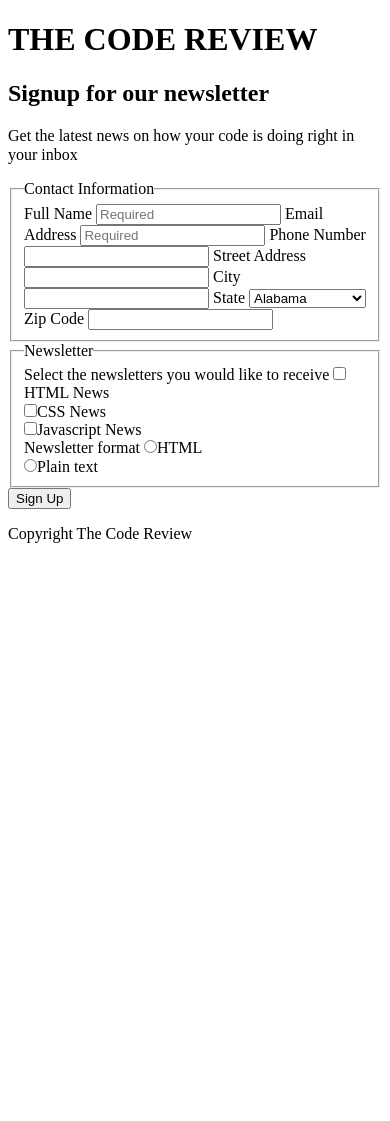
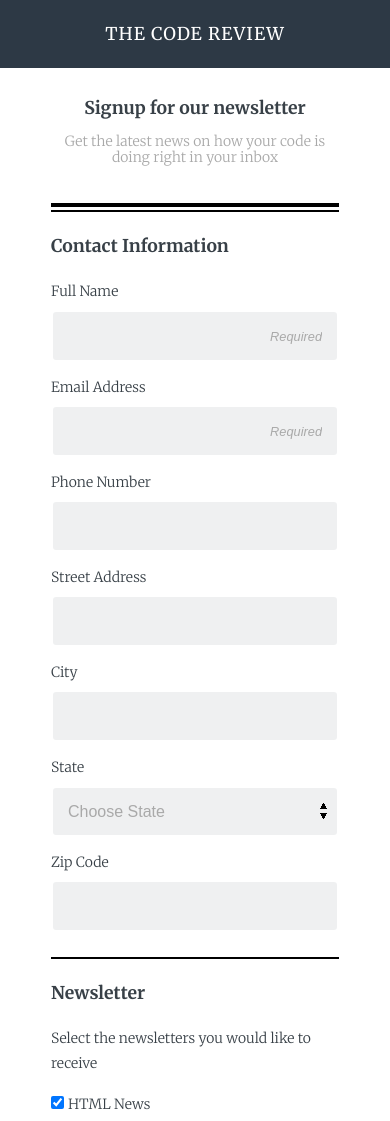
Before and after one commit to triplettae/online_registration_v4, a plain HTML site: page index.html in a window 390 px wide. Shown: the top 1121 px of the page. Before the commit the page ends 844 px from the top, so only its background shows below. Drawn offline with Linux system fonts and the light colour scheme.

Commit message:
Mobile Version Complete
This version matches the mockup for mobile fairly closely. I may come
back and make minor edits for “exceeds” grade.

```diff
--- a/css/styles.css
+++ b/css/styles.css
@@ -0,0 +1,194 @@
+*, *:before, *:after {
+  -moz-box-sizing: border-box;
+  -webkit-box-sizing: border-box;
+  box-sizing: border-box;
+}
+
+body {
+  font-family: 'Merriweather', serif;
+  color: #384047;
+  margin: 0;
+}
+
+body > header {
+  color: white;
+  background: #2d3945;
+}
+
+body > header h1 {
+  margin: 0;
+  text-align: center;
+  padding: 24px 0;
+  font-size: 1.1rem;
+  font-weight: 400;
+  letter-spacing: 1px;
+}
+
+main {
+  max-width: 300px;
+  margin: 0 auto;
+  padding: 0 6px;
+}
+
+section {
+  margin-top: 3px;
+  padding: 24px 0 12px;
+  border-top: solid black 2px;
+}
+
+form {
+  margin: 30px 0;
+  padding: 0;
+}
+
+form > header {
+  border-bottom: solid black 4px;
+}
+
+form > header h2 {
+  text-align: center;
+  font-size: 1.1rem;
+  font-weight: 700;
+}
+
+form > header p {
+  text-align: center;
+  font-size: .875rem;
+  font-weight: 300;
+  color: darkgrey;
+  padding-bottom: 24px;
+}
+
+input[type="text"],
+input[type="password"],
+input[type="date"],
+input[type="datetime"],
+input[type="email"],
+input[type="number"],
+input[type="search"],
+input[type="tel"],
+input[type="time"],
+input[type="url"],
+textarea,
+select {
+  background: #eff0f1;
+  border: none;
+  font-size: 16px;
+  height: auto;
+  margin: 0;
+  outline: 0;
+  padding: 15px;
+  width: 100%;
+  color: black;
+  margin-bottom: 10px;
+  border-radius: 5px;
+}
+
+input:not(:focus),
+select:not(:focus),
+textarea:not(:focus) {
+  border: solid white 2px; /* Added because focus was shifting elements even though border-box was applied */
+}
+
+input:focus,
+select:focus,
+textarea:focus {
+  border: solid steelblue 2px;
+}
+
+textarea {
+  resize: none;
+  height: 100px;
+}
+
+input[type="radio"],
+input[type="checkbox"] {
+  margin: 0 4px 8px 0;
+}
+
+select:invalid {
+  font-weight: 300;
+  color: darkgrey;
+}
+
+select {
+  -webkit-appearance: none;
+  -moz-appearance: none;
+  appearance: none;
+  background: url(../images/arrows.png) no-repeat right 9px center, #eff0f1;
+}
+
+input::placeholder {
+  text-align: right;
+  font-size: .8rem;
+  font-weight: 300;
+  font-style: italic;
+  color: darkgrey;
+}
+
+p {
+  margin-top: 0;
+}
+
+ul {
+  list-style: none;
+  padding: 0;
+}
+
+li {
+  margin-bottom: 10px;
+}
+
+button {
+  padding: 19px 39px 18px 39px;
+  color: #FFF;
+  background-color: #4ebbb5;
+  font-size: 18px;
+  text-align: center;
+  border-radius: 5px;
+  width: 100%;
+  border: none;
+  font-family: inherit;
+}
+
+fieldset {
+  margin: 0;
+  padding: 0;
+  border: none;
+}
+
+legend {
+  font-size: 1.1rem;
+  font-weight: 700;
+  margin-bottom: 20px;
+}
+
+label {
+  display: block;
+  margin: 3px 0 5px;
+  font-size: .875rem;
+  font-weight: 300;
+  line-height: 180%;
+}
+
+label.light {
+  font-weight: 300;
+  display: inline;
+}
+
+footer {
+  text-align: center;
+  font-size: .875rem;
+  font-weight: 300;
+  font-style: italic;
+  color: darkgrey;
+  padding-bottom: 200px;
+}
+
+@media screen and (min-width: 480px) {
+
+  form {
+    max-width: 480px;
+  }
+
+}
--- a/index.html
+++ b/index.html
@@ -6,6 +6,7 @@
     <title>The Code Review | Newsletter Signup</title>
     <meta name="viewport" content="width=device-width, initial-scale=1.0">
     <link rel="stylesheet" href="css/normalize.css">
+    <link href="https://fonts.googleapis.com/css?family=Merriweather:300,300i,400,400i,700,700i,900,900i" rel="stylesheet">
     <link rel="stylesheet" href="css/styles.css">
   </head>
 
@@ -25,6 +26,7 @@
         </header>
 
         <section>
+
           <fieldset>
 
             <legend>Contact Information</legend>
@@ -45,7 +47,8 @@
             <input type="text" id="city" name="user_city">
 
             <label for="state">State</label>
-            <select id="state" name="user_state">
+            <select id="state" name="user_state" required>
+              <option value="" disabled selected hidden>Choose State</option>
               <option value="alabama">Alabama</option>
               <option value="alaska">Alaska</option>
               <option value="arizona">Arizona</option>
@@ -102,28 +105,50 @@
             <input type="text" id="zip" name="user_zip">
 
           </fieldset>
+
         </section>
 
         <section>
+
           <fieldset>
 
             <legend>Newsletter</legend>
 
-            <label>Select the newsletters you would like to receive</label>
-            <input type="checkbox" id="html_news" value="subscribe_html" name="newsletters"><label for="html_news">HTML News</label><br>
-            <input type="checkbox" id="css_news" value="subscribe_css" name="newsletters"><label for="css_news">CSS News</label><br>
-            <input type="checkbox" id="js_news" value="subscribe_js" name="newsletters"><label for="js_news">Javascript News</label><br>
+            <p>
+              <label>Select the newsletters you would like to receive</label>
+              <ul>
+                <li>
+                  <input type="checkbox" id="html_news" value="subscribe_html" name="newsletters" checked="checked"><label for="html_news" class="light">HTML News</label>
+                </li>
+                <li>
+                  <input type="checkbox" id="css_news" value="subscribe_css" name="newsletters"><label for="css_news" class="light">CSS News</label>
+                </li>
+                <li>
+                  <input type="checkbox" id="js_news" value="subscribe_js" name="newsletters"><label for="js_news" class="light">Javascript News</label>
+                </li>
+              </ul>
+            </p>
 
-            <label>Newsletter format</label>
-            <input type="radio" id="format_html" value="format_html" name="newsletter_format"><label for="format_html">HTML</label><br>
-            <input type="radio" id="format_plain" value="format_plain" name="newsletter_format"><label for="format_plain">Plain text</label><br>
+            <p>
+              <label>Newsletter format</label>
+              <ul>
+                <li>
+                  <input type="radio" id="format_html" value="format_html" name="newsletter_format" checked="checked"><label for="format_html" class="light">HTML</label>
+                </li>
+                <li>
+                  <input type="radio" id="format_plain" value="format_plain" name="newsletter_format"><label for="format_plain" class="light">Plain text</label>
+                </li>
+              </ul>
+            </p>
+
+            <label for="topics">Other topics you'd like to hear about</label>
+            <textarea id="topics" name="topics"></textarea>
 
           </fieldset>
+
         </section>
 
-        <section>
-          <button type="submit">Sign Up</button>
-        </section>
+        <button type="submit">Sign Up</button>
 
       </form>
 
```
Also changed, not shown: images/arrows.png (added).
